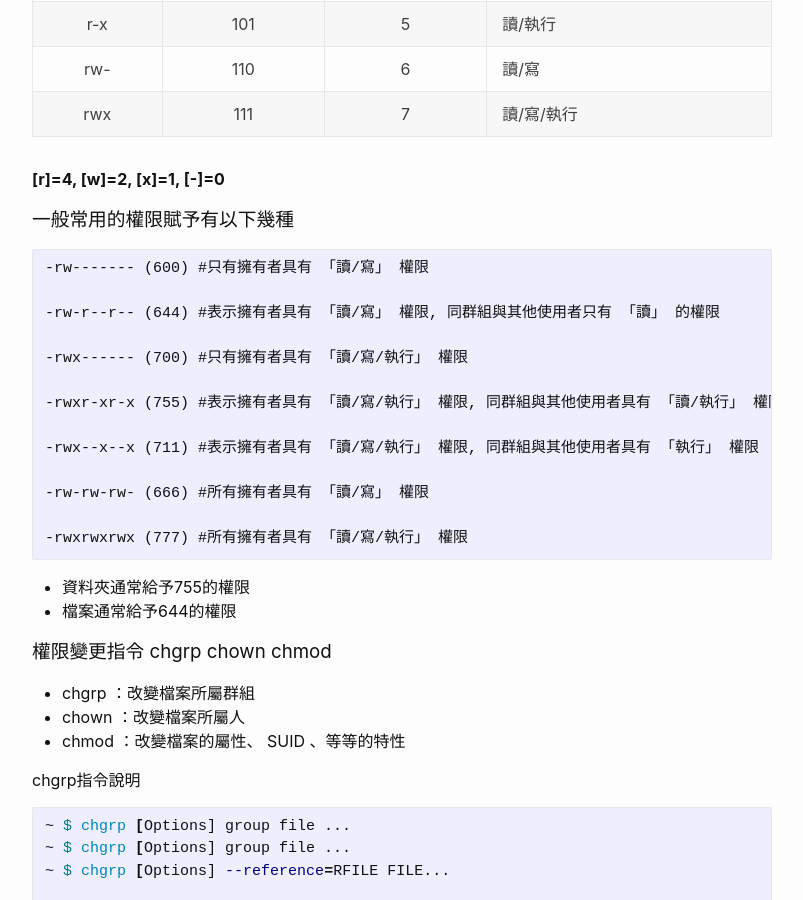
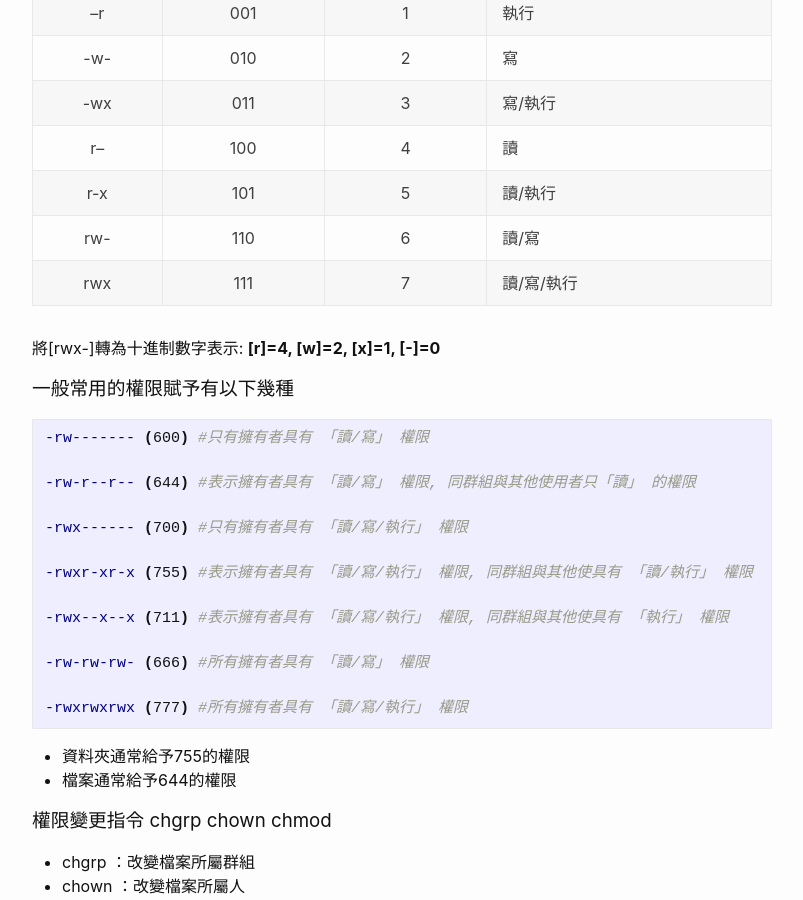
Before and after one commit to nickburrows/r951236958.github.io, a Jekyll site: the page built from index.md, in a window 1280 px wide and 900 px high, scrolled down 4670 px. Shown: the whole window, without its empty margins (238-1041 px from the left). Built offline with Jekyll 4.4.1, drawn with Linux system fonts in a browser that asks for light colours; our own code applies the rules of GitHub Pages for plain Markdown files; some of the changed text lies outside the part shown.

Commit message:
Update index.md

````diff
--- a/index.md
+++ b/index.md
@@ -29,16 +29,26 @@
 
 <!-- /TOC -->
 
-**常用指令備忘錄**
+- 常用指令備忘錄
 
-```sh
-~ $ uname -m #查詢CPU
-~ $ df -h #查詢SD卡容量
-~ $ apt-get update #更新遠端伺服器套件清單
-~ $ apt-get upgrade #更新已安裝套件
-~ $ wget URL #適用於一般小型檔案或文件下載
-~ $ curl -I URL -o /path/to #[-I]可讀取網頁header, [-o]檔案儲放路徑
-```
+    ```sh
+    ~ $ uname -m #查詢CPU
+    ~ $ df -h #查詢SD卡容量
+    ~ $ apt-get update #更新遠端伺服器套件清單
+    ~ $ apt-get upgrade #更新已安裝套件
+    ~ $ wget URL #適用於一般小型檔案或文件下載
+    ~ $ curl -I URL -o /path/to #[-I]可讀取網頁header, [-o]檔案儲放路徑
+    ```
+
+- App檔案已損毀解決方式
+
+    ```sh
+    #方法1. 使用指令開啟app
+    ~ $ sudo xattr -rd com.apple.quarantine /Applications/LockedApp.app #替換為該app路徑
+
+    #方法2. 關閉安全性檢查, 在"安全性與隱私權"中會出現"允許所有來源"
+    ~ $ sudo spctl --master-disable
+    ```
 
 ## SSH遠端連線
 
@@ -66,13 +76,12 @@
 
     在預設情況下, 公鑰文件名稱是下列之一:
 
-    * _id_dsa.pub_
-    * _id_ecdsa.pub_
-    * _id_ed25519.pub_
-    * _id_rsa.pub_
-
-    * 如果沒有現有的公鑰與密鑰, 則可以[生成新的SSH密鑰](#生成新的SSH密鑰)
-    * 如果已有現有的公鑰與密鑰(例如id_rsa.pub和id_rsa), 則可以[將SSH密鑰加入ssh-agent](#將SSH密鑰加入ssh-agent)
+    - _id_dsa.pub_
+    - _id_ecdsa.pub_
+    - _id_ed25519.pub_
+    - _id_rsa.pub_
+    - 如果沒有現有的公鑰與密鑰, 則可以[生成新的SSH密鑰](#生成新的SSH密鑰)
+    - 如果已有現有的公鑰與密鑰(例如id_rsa.pub和id_rsa), 則可以[將SSH密鑰加入ssh-agent](#將SSH密鑰加入ssh-agent)
 
     > 若系統提示 `~/.ssh` 不存在, 將會在[生成新的SSH密鑰](#生成新的SSH密鑰)時創建它
 
@@ -116,7 +125,7 @@
 
 2. 如果使用的是macOS Sierra 10.12.2或更高版本, 則需要修改 `~/.ssh/config` 文件以自動將密鑰加載到ssh-agent中並在鑰匙圈中儲存密碼。
 
-    ```
+    ```sh
     Host *
       AddKeysToAgent yes
       UseKeychain yes
@@ -186,7 +195,7 @@
 
 scp 指令的語法跟一般的 cp 類似，只不過 scp 可以在不同的 Linux 主機之間複製檔案，其語法為：
 
-```
+```sh
 scp [帳號@來源主機]:來源檔案 [帳號@目的主機]:目的檔案
 ```
 
@@ -223,20 +232,20 @@
  rw- | 110 | 6 | 讀/寫
  rwx | 111 | 7 | 讀/寫/執行
 
- **[r]=4, [w]=2, [x]=1, [-]=0**
+ 將[rwx-]轉為十進制數字表示: **[r]=4, [w]=2, [x]=1, [-]=0**
 
 ### 一般常用的權限賦予有以下幾種
 
-```
+```sh
 -rw------- (600) #只有擁有者具有 「讀/寫」 權限
 
--rw-r--r-- (644) #表示擁有者具有 「讀/寫」 權限, 同群組與其他使用者只有 「讀」 的權限
+-rw-r--r-- (644) #表示擁有者具有 「讀/寫」 權限, 同群組與其他使用者只「讀」 的權限
 
 -rwx------ (700) #只有擁有者具有 「讀/寫/執行」 權限
 
--rwxr-xr-x (755) #表示擁有者具有 「讀/寫/執行」 權限, 同群組與其他使用者具有 「讀/執行」 權限
+-rwxr-xr-x (755) #表示擁有者具有 「讀/寫/執行」 權限, 同群組與其他使具有 「讀/執行」 權限
 
--rwx--x--x (711) #表示擁有者具有 「讀/寫/執行」 權限, 同群組與其他使用者具有 「執行」 權限
+-rwx--x--x (711) #表示擁有者具有 「讀/寫/執行」 權限, 同群組與其他使具有 「執行」 權限
 
 -rw-rw-rw- (666) #所有擁有者具有 「讀/寫」 權限
 
@@ -248,9 +257,9 @@
 
 ### 權限變更指令 chgrp chown chmod
 
-* chgrp ：改變檔案所屬群組
-* chown ：改變檔案所屬人
-* chmod ：改變檔案的屬性、 SUID 、等等的特性
+- chgrp ：改變檔案所屬群組
+- chown ：改變檔案所屬人
+- chmod ：改變檔案的屬性、 SUID 、等等的特性
 
 #### chgrp指令說明
 
@@ -373,7 +382,5 @@
 ~ $ sudo systemctl restart SERVICE && ~ $ sudo journalctl -f -u SERVICE
 ```
 
-
-
 [github-ssh-link]: https://help.github.com/en/articles/connecting-to-github-with-ssh
 [ssh-passphrase-link]: https://help.github.com/en/articles/working-with-ssh-key-passphrases
````
